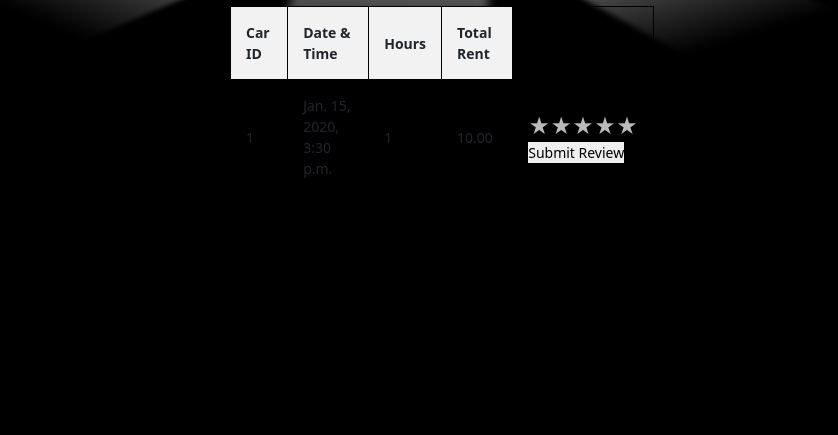
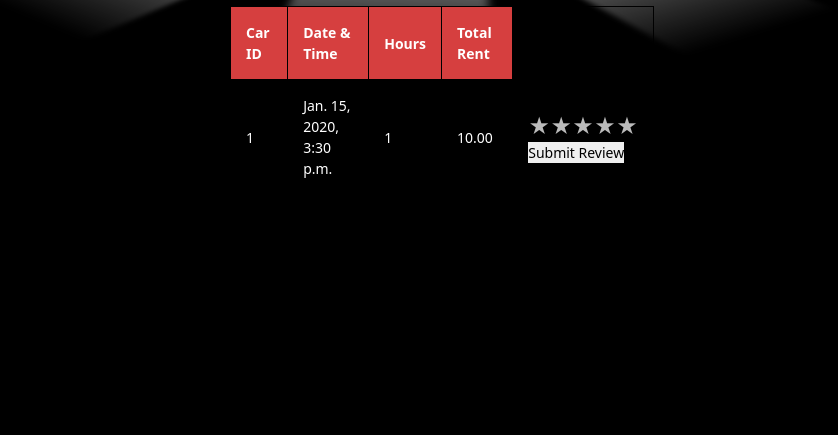
Before and after one commit to sadikmemon09/car-rental-system, a Django app: page /mybookings/ in a window 1280 px wide. Shown: the part 574-1009 px from the top of the page, without its empty margins (223-1061 px from the left). Run offline with Django 5.2, Linux system fonts and the light colour scheme; a user stored in the database is signed in; tables that the repository leaves empty hold one stand-in row (values such as "Sample post"); some libraries are stand-ins or nearby versions.

Commit message:
font color change

```diff
--- a/template/MyBookings.html
+++ b/template/MyBookings.html
@@ -300,10 +300,11 @@
         th, td {
             padding: 15px;
             text-align: left;
+            color: white;
         }
 
         th {
-            background-color: #f2f2f2;
+            background-color: rgb(214, 63, 63);
         }
 
         .star-rating {
```
